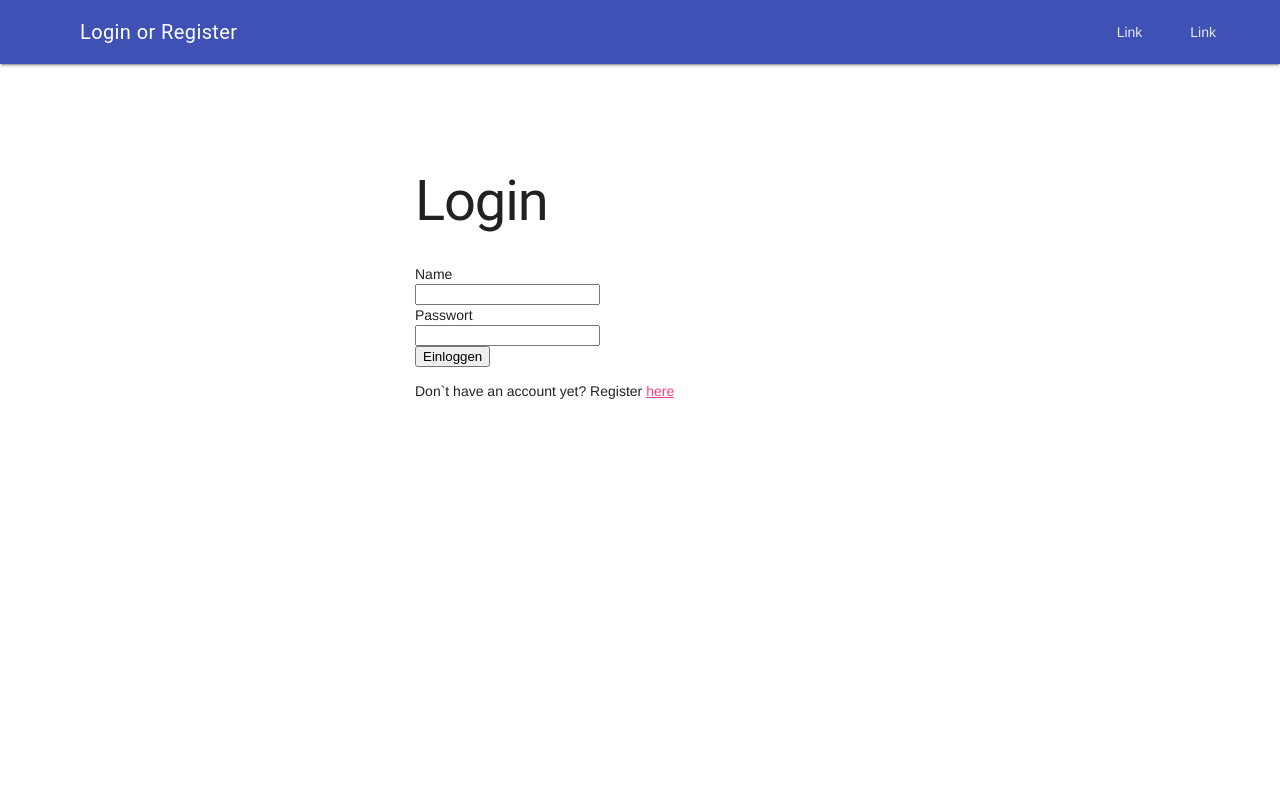
After one commit to ViliaZ/django_chat_app, a Django app: page /login/ in a window 1280 px wide. The commit adds this page. Run offline with Django 4.2, Linux system fonts and the light colour scheme.

Commit message:
feat(login): add login template, view

```diff
--- a/django_chat/chat/admin.py
+++ b/django_chat/chat/admin.py
@@ -4,7 +4,7 @@ from .models import Message, Chat
 
 # Register your models here.
 class MessageAdmin(admin.ModelAdmin):
-    fields = ('text', 'created_at', 'author', 'receiver')
+    fields = ('chat','text', 'created_at', 'author', 'receiver')
     list_display = ('text', 'created_at', 'receiver', 'author')
     pass
 
--- /dev/null
+++ b/django_chat/chat/templates/auth/login.html
@@ -0,0 +1,89 @@
+<link rel="stylesheet" href="https://fonts.googleapis.com/icon?family=Material+Icons">
+<link rel="stylesheet" href="https://code.getmdl.io/1.3.0/material.indigo-pink.min.css">
+<script defer src="https://code.getmdl.io/1.3.0/material.min.js"></script>
+<style>
+    .page-content {
+        margin: 100px auto;
+        max-width: 450px;
+    }
+
+    .input {
+        margin-bottom: 8px;
+        height: 52px;
+    }
+
+    .input input {
+        height: 60%;
+    }
+
+    .input button {
+        height: 60%;
+    }
+
+    .flex_col{
+        display: flex;
+        flex-direction: column;
+        width: max-content;
+    }
+</style>
+<!-- Always shows a header, even in smaller screens. -->
+<div class="mdl-layout mdl-js-layout mdl-layout--fixed-header">
+    <header class="mdl-layout__header">
+        <div class="mdl-layout__header-row">
+            <!-- Title -->
+            <span class="mdl-layout-title">
+                {% if request.user.is_authenticated %}
+                You are already logged in.
+                {% else %}
+                Login or Register
+                {% endif %}
+            </span>
+            <!-- Add spacer, to align navigation to the right -->
+            <div class="mdl-layout-spacer"></div>
+            <!-- Navigation. We hide it in small screens. -->
+            <nav class="mdl-navigation mdl-layout--large-screen-only">
+                <a class="mdl-navigation__link" href="">Link</a>
+                <a class="mdl-navigation__link" href="">Link</a>
+            </nav>
+        </div>
+    </header>
+    <div class="mdl-layout__drawer">
+        <span class="mdl-layout-title">
+            Login
+        </span>
+        <nav class="mdl-navigation">
+            <a class="mdl-navigation__link" href="">Link</a>
+            <a class="mdl-navigation__link" href="">Link</a>
+        </nav>
+    </div>
+    <main class="mdl-layout__content">
+        <div class="page-content">
+            <h1>Login</h1>
+            {% if wrong_password %}
+            <p>Login Data was incorrect. Please try again. </p>
+            {% endif %}
+            <form action="/login/" method="POST">
+                {% csrf_token %}
+                <input type="hidden" name="redirect" value="{{ redirect }}">
+                <div class="flex_col">
+                    <label for="name">Name</label>
+                    <input name="username" type="text">
+                </div>
+                <div class="flex_col">
+                    <label for="password">Passwort</label>
+                    <input name="password" type="password">
+                </div>
+                <!-- <div class="flex_col">
+                    <label for="password_confirm">Passwort wiederholen</label>
+                    <input name="password_confirm" type="password">
+                </div> -->
+                <button>Einloggen</button>
+            </form>
+            <div>Don`t have an account yet? Register <a
+                href="/register">here</a>
+           </div>
+
+        </div>
+
+    </main>
+</div>
--- a/django_chat/chat/views.py
+++ b/django_chat/chat/views.py
@@ -1,9 +1,33 @@
+from http.client import HTTPResponse
+from django.contrib.auth import authenticate, login
+from django.contrib.auth.decorators import login_required
 from django.shortcuts import render
+from .models import Chat, Message
+from django.http.response import HttpResponseRedirect
+
 
 # Create your views here.
 
-
+@login_required(login_url='/login/')
 def index(request):
     if request.method == 'POST':
         print('erfolgreich gesendet ' + request.POST['textmessage'])
-    return render(request, 'chat/index.html', {"name": "Vilia"})
+        myChat = Chat.objects.get(id=1)
+        Message.objects.create(text=request.POST['textmessage'], chat=myChat, author=request.user, receiver=request.user)
+    chatMessages = Message.objects.filter(chat__id=1)
+    return render(request, 'chat/index.html', {'messages': chatMessages})
+
+def login_view(request):
+    # dynamic redirection -> get the value of the query parameter 'next' from url, e.g. /chat/
+    redirect = request.GET.get('next')
+    print(redirect)
+    if request.method == 'POST':
+        user = authenticate(username=request.POST.get('username'), password=request.POST.get('password'))
+        if user is not None:
+            login(request, user)
+            # get value of hidden input field "redirect"
+            return HttpResponseRedirect(request.POST.get('redirect'))
+        else:
+            print(redirect)
+            return render(request, 'auth/login.html', {'wrong_password': True}, {'redirect': redirect})
+    return render(request, 'auth/login.html', {'redirect': redirect})
--- a/django_chat/django_chat/urls.py
+++ b/django_chat/django_chat/urls.py
@@ -16,8 +16,10 @@ Including another URLconf
 from django.contrib import admin
 from django.urls import path
 from chat.views import index
+from chat.views import login_view
 
 urlpatterns = [
     path('admin/', admin.site.urls),
-    path('chat/', index)
+    path('chat/', index),
+    path('login/', login_view)
 ]
```
Also changed, not shown: django_chat/chat/templates/chat/index.html (+41 -4 lines).
